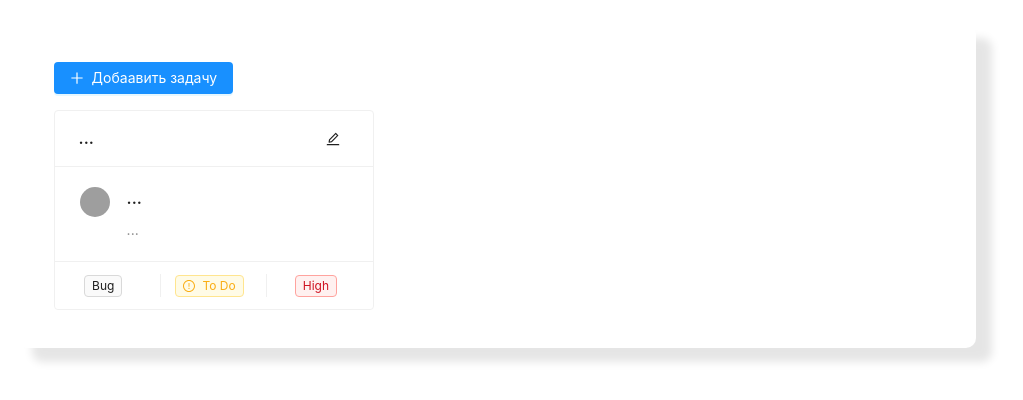
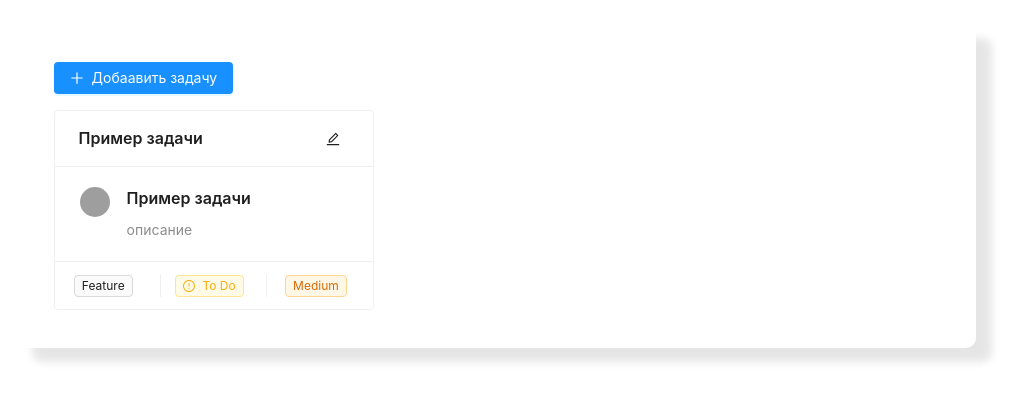
Before and after one commit to Karatel1968/T1, a React (Vite) app in the folder task_manager/: page / in a window 1280 px wide. Shown: the top 400 px of the page, without its empty margins (160-1183 px from the left). Built offline with nearby package versions, Linux system fonts and the light colour scheme; grey boxes are pictures that could not be loaded.

Commit message:
изменил TaskProvider

```diff
--- a/task_manager/src/app/providers/TaskProvider/TaskProvider.tsx
+++ b/task_manager/src/app/providers/TaskProvider/TaskProvider.tsx
@@ -3,29 +3,42 @@ import { TaskCategory, TaskStatus, TaskPriority } from "../../../shared/model/Ab
 import { TaskContext } from "./model";
 import { useState } from "react";
 import React from "react";
+import { loadFromLocalStorage } from "../../../shared/api/storage/storage";
+import { useEffect } from "react";
+import { saveToLocalStorage } from "../../../shared/api/storage/storage";
+
+const TASKS_STORAGE_KEY = 'task_manager_tasks';
 
 export const TaskProvider = ({ children }: { children: React.ReactNode }) => {
-  const [tasks, setTasks] = useState<Task[]>([
-    {
+
+  const [tasks, setTasks] = useState<Task[]>(() => {
+
+    return loadFromLocalStorage<Task[]>(TASKS_STORAGE_KEY) || [
+      {
         id: '1',
-        title: '...',
-        description: '...',
-        category: TaskCategory.Bug,
+        title: 'Пример задачи',
+        description: 'описание',
         status: TaskStatus.Todo,
-        priority: TaskPriority.High,
-    }
-  ]);
+        priority: TaskPriority.Medium,
+        category: TaskCategory.Feature,
+      }
+    ];
+  });
+
+  useEffect(() => {
+    saveToLocalStorage(TASKS_STORAGE_KEY, tasks);
+  }, [tasks]);
 
   const addTask = (task: Omit<Task, 'id'>) => {
-    setTasks([...tasks, { ...task, id: Date.now().toString() }]);
+    setTasks(prev => [...prev, { ...task, id: Date.now().toString() }]);
   };
 
   const updateTask = (id: string, changes: Partial<Task>) => {
-    setTasks(tasks.map(tasks => tasks.id === id ? { ...tasks, ...changes } : tasks));
+    setTasks(prev => prev.map(tasks => tasks.id === id ? { ...tasks, ...changes } : tasks));
   };
 
   const deleteTask = (id: string) => {
-    setTasks(tasks.filter(task => task.id !== id));
+    setTasks(prev => prev.filter(task => task.id !== id));
   };
 
   return (
```
